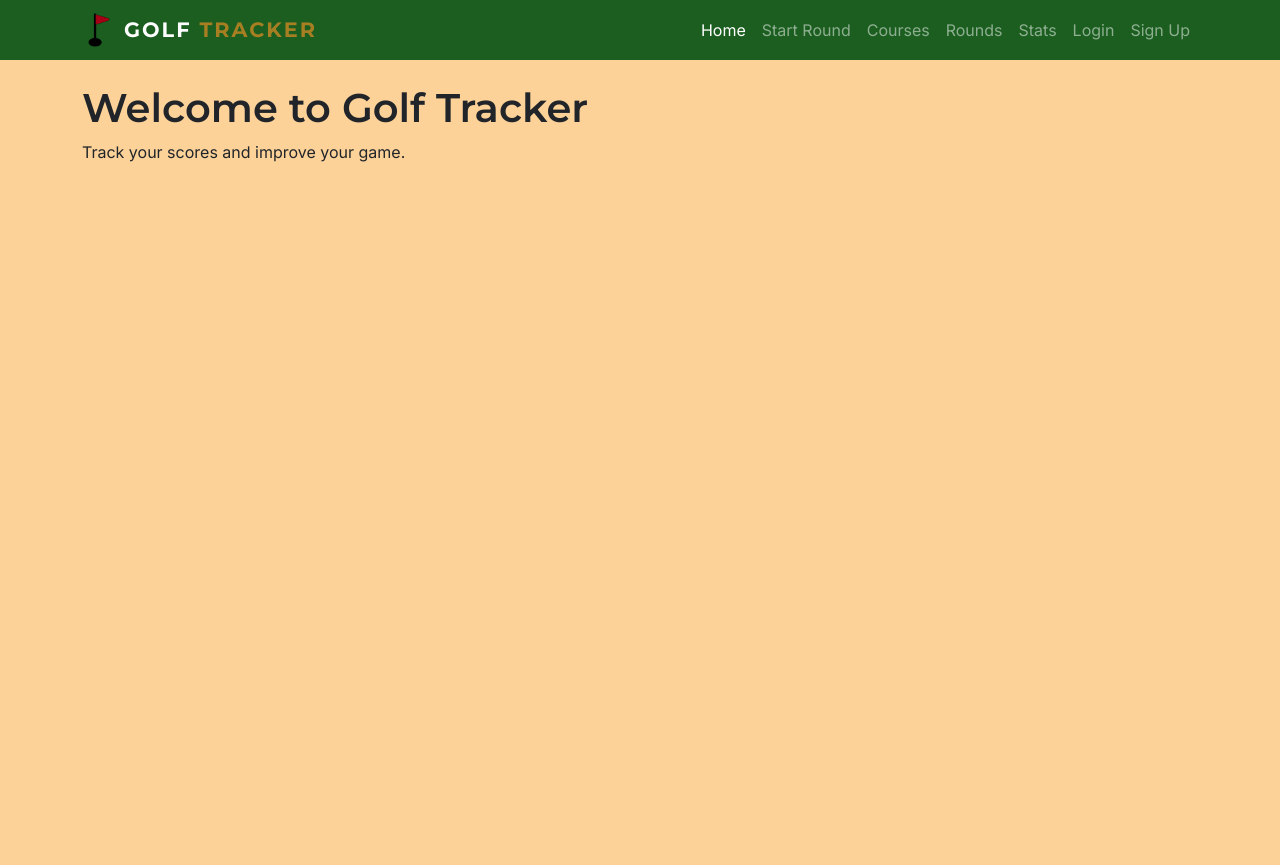
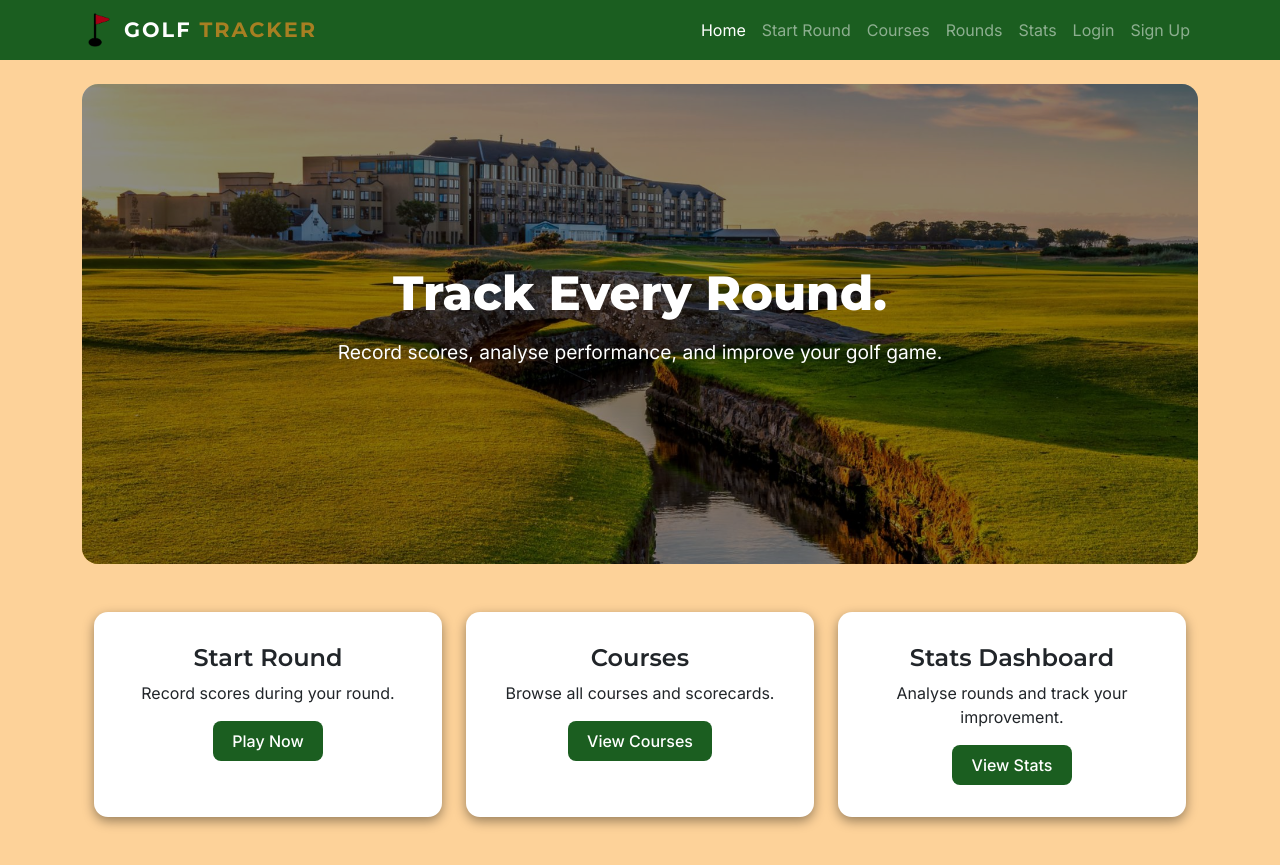
Before and after one commit to N-Smillie/golf-tracker-project, a Django app: page / in a window 1280 px wide. Before the commit the page ends 162 px from the top, so only its background shows below. Run offline with Django 4.2, Linux system fonts and the light colour scheme.

Commit message:
added hero section and action buttons to homepage

```diff
--- a/static/css/style.css
+++ b/static/css/style.css
@@ -184,7 +184,54 @@ a:hover {
     color: var(--neutral-score)
 }
 
+/* Hero section */
+.hero-section {
+    position: relative;
+    max-height: 60vh;
 
+    background-image: url('/static/images/home-hero.jpg');
+
+    background-size: cover;
+    background-position: center;
+
+    border-radius: 16px;
+
+    overflow: hidden;
+}
+
+.hero-overlay {
+    background: rgba(0, 0, 0, 0.45);
+    min-height: 60vh;
+    display: flex;
+    align-items: center;
+}
+
+.hero-title {
+    color: white;
+
+    font-size: 3rem;
+    font-weight: 800;
+
+    margin-bottom: 1rem;
+}
+
+.hero-subtitle {
+    color: white;
+
+    font-size: 1.2rem;
+}
+
+/* Homepage Action Cards */
+
+.action-card {
+    border: none;
+
+    border-radius: 14px;
+}
+
+.action-card .card-body {
+    padding: 2rem;
+}
 
 /* Media Queries */
 @media (max-width: 768px) {
--- a/templates/home.html
+++ b/templates/home.html
@@ -1,6 +1,108 @@
 {% extends "base.html" %}
+{% load static %}
 
 {% block content %}
-<h1>Welcome to Golf Tracker</h1>
-<p>Track your scores and improve your game.</p>
+<!-- Hero Section -->
+ <section class="hero-section mb-5">
+
+    <div class="hero-overlay">
+
+        <div class="container text-center">
+
+            <h1 class="hero-title">
+                Track Every Round.
+            </h1>
+
+            <p class="hero-subtitle">
+                Record scores, analyse performance, and improve your golf game.
+            </p>
+
+        </div>
+
+    </div>
+
+</section>
+
+<!-- Actions cards -->
+<section class="mb-5">
+
+    <div class="container">
+
+        <div class="row g-4">
+
+            <!-- Start Round -->
+            <div class="col-12 col-md-4">
+
+                <div class="card action-card h-100 text-center">
+
+                    <div class="card-body">
+
+                        <h4>Start Round</h4>
+
+                        <p>
+                            Record scores during your round.
+                        </p>
+
+                        <a href="{% url 'start_round' %}" class="btn btn-primary">
+                            Play Now
+                        </a>
+
+                    </div>
+
+                </div>
+
+            </div>
+
+            <!-- Courses -->
+            <div class="col-12 col-md-4">
+
+                <div class="card action-card h-100 text-center">
+
+                    <div class="card-body">
+
+                        <h4>Courses</h4>
+
+                        <p>
+                            Browse all courses and scorecards.
+                        </p>
+
+                        <a href="{% url 'course_list' %}" class="btn btn-primary">
+                            View Courses
+                        </a>
+
+                    </div>
+
+                </div>
+
+            </div>
+
+            <!-- Stats -->
+            <div class="col-12 col-md-4">
+
+                <div class="card action-card h-100 text-center">
+
+                    <div class="card-body">
+
+                        <h4>Stats Dashboard</h4>
+
+                        <p>
+                            Analyse rounds and track your improvement.
+                        </p>
+
+                        <a href="{% url 'stats_dashboard' %}" class="btn btn-primary">
+                            View Stats
+                        </a>
+
+                    </div>
+
+                </div>
+
+            </div>
+
+        </div>
+
+    </div>
+
+</section>
+
 {% endblock %}
```
Also changed, not shown: static/images/home-hero.jpg (added).
